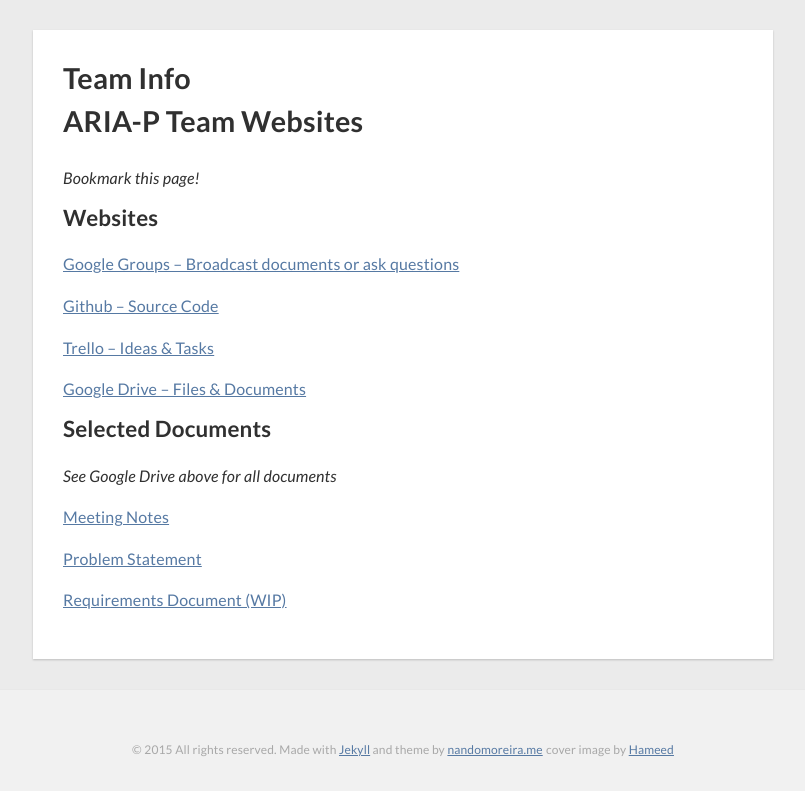
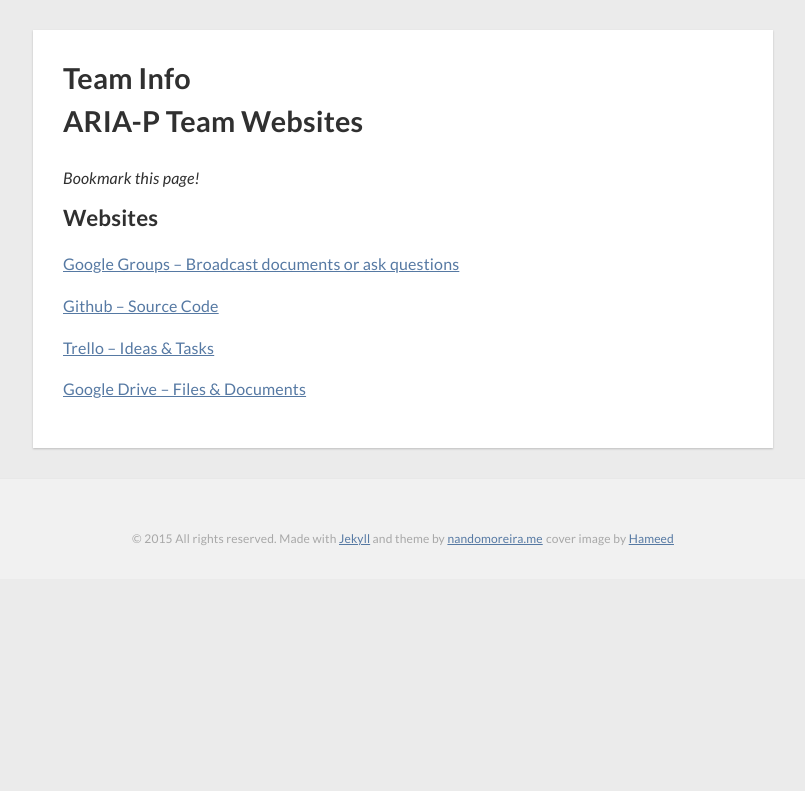
Before and after one commit to aria-p/aria-p.github.io, a Jekyll site: the page built from team-info.md, in a window 1280 px wide. Shown: the part 124-915 px from the top of the page, without its empty margins (237-1042 px from the left). Built offline with Jekyll 4.4.1, drawn with Linux system fonts in a browser that asks for light colours; nearby versions of some CDN libraries.

Commit message:
Update team info

```diff
--- a/team-info.md
+++ b/team-info.md
@@ -17,13 +17,3 @@ permalink: /team-info/
 [Trello -- Ideas & Tasks](https://trello.com/aria62)
 
 [Google Drive -- Files & Documents](https://drive.google.com/folderview?id=0B6FTBa9iYPrnWEdIa0VCOGZUZVE&usp=sharing)
-
-### Selected Documents
-
-*See Google Drive above for all documents*
-
-[Meeting Notes](https://docs.google.com/document/d/1ePcB5RFPPTQPYThXHeWQhwQZXJ6gSqsa8O-5eoNDO6k/edit?usp=sharing)
-
-[Problem Statement](https://docs.google.com/document/d/1dPAgAhHGof8zrIVe472jgc14BknGENSHXfybvN4HSzY/edit)
-
-[Requirements Document (WIP)](https://docs.google.com/document/d/15iRLq0lVsgVWAcAOZcBUuEelm3pgLAG7UpS1Gwftlz4/edit?usp=sharing)
```
